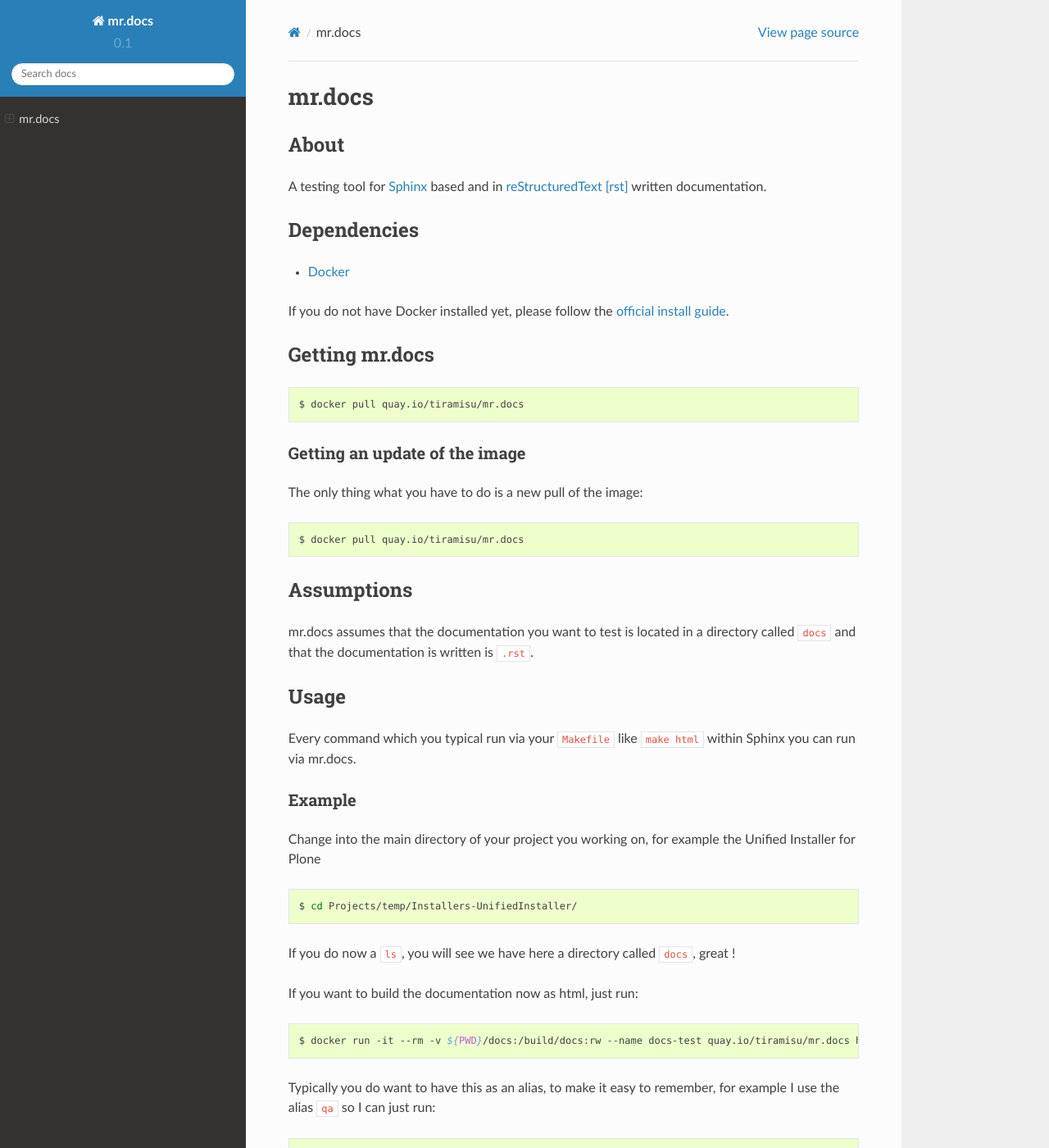
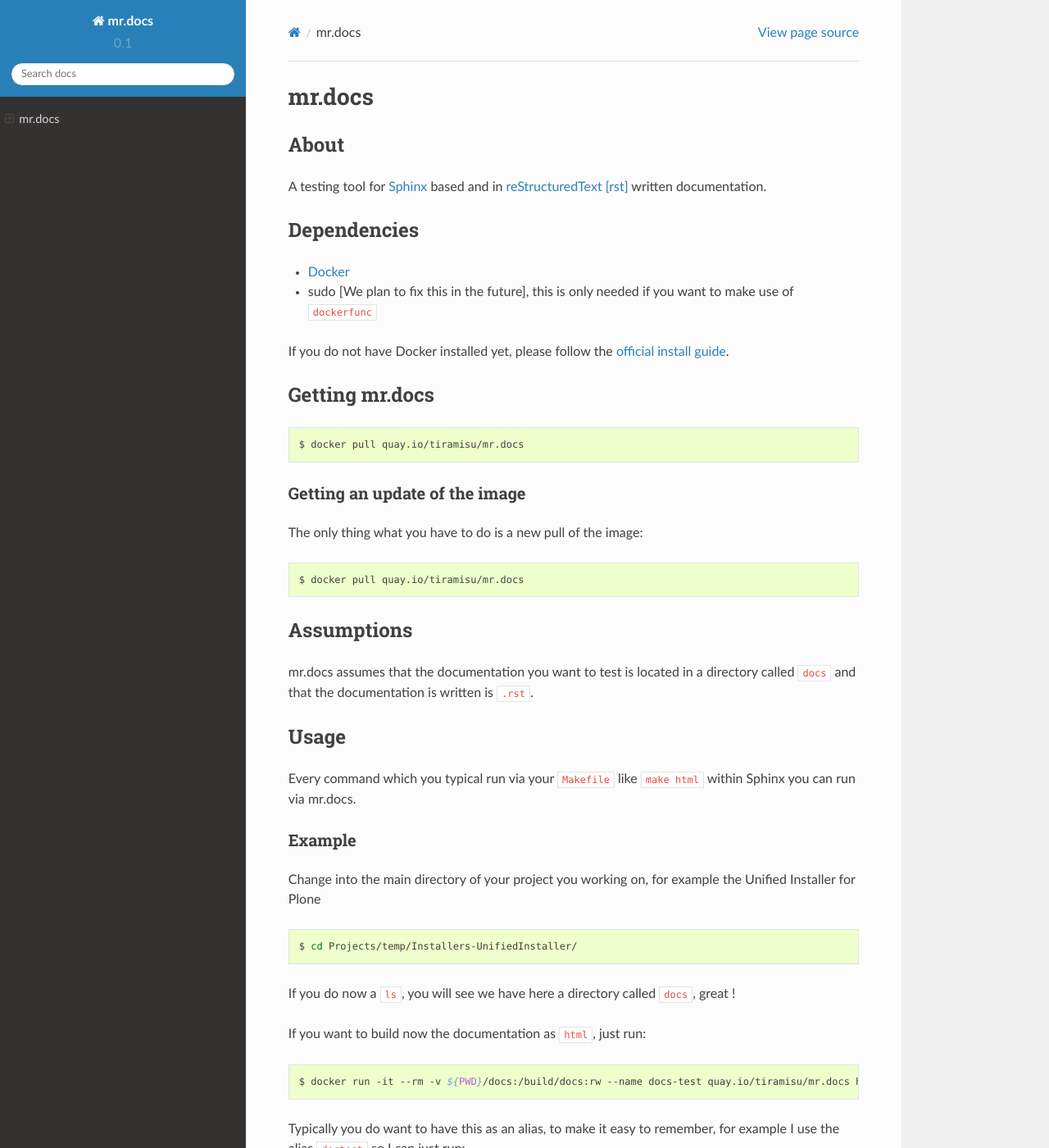
Before and after one commit to tiramisusolutions/mr.docs, a Sphinx documentation site: the page built from docs/index.rst, in a window 1280 px wide and 1400 px high. Shown: the whole window at 82% size. Built offline with Sphinx 7.4.7 and the Read the Docs theme 2.0.0, drawn with Linux system fonts in a browser that asks for light colours.

Commit message:
Small docs updates

```diff
--- a/docs/index.rst
+++ b/docs/index.rst
@@ -11,6 +11,7 @@
 ------------
 
 - `Docker <https://docker.com>`_
+- sudo [We plan to fix this in the future], this is only needed if you want to make use of ``dockerfunc``
 
 If you do not have Docker installed yet, please follow the `official install guide <https://docs.docker.com/installation/>`_.
 
@@ -51,13 +52,13 @@
 
 If you do now a ``ls``, you will see we have here a directory called ``docs``, great !
 
-If you want to build the documentation now as html, just run:
+If you want to build now the documentation as ``html``, just run:
 
 .. code-block:: bash
 
     $ docker run -it --rm -v ${PWD}/docs:/build/docs:rw --name docs-test quay.io/tiramisu/mr.docs html
 
-Typically you do want to have this as an alias, to make it easy to remember, for example I use the alias ``qa`` so I can just run:
+Typically you do want to have this as an alias, to make it easy to remember, for example I use the alias ``doctest`` so I can just run:
 
 .. code-block:: bash
 
--- /dev/null
+++ b/docs/writing.rst
@@ -0,0 +1,2 @@
+Writing
+=======
```
Also changed, not shown: docs/setup.rst (+20 -1 lines).
